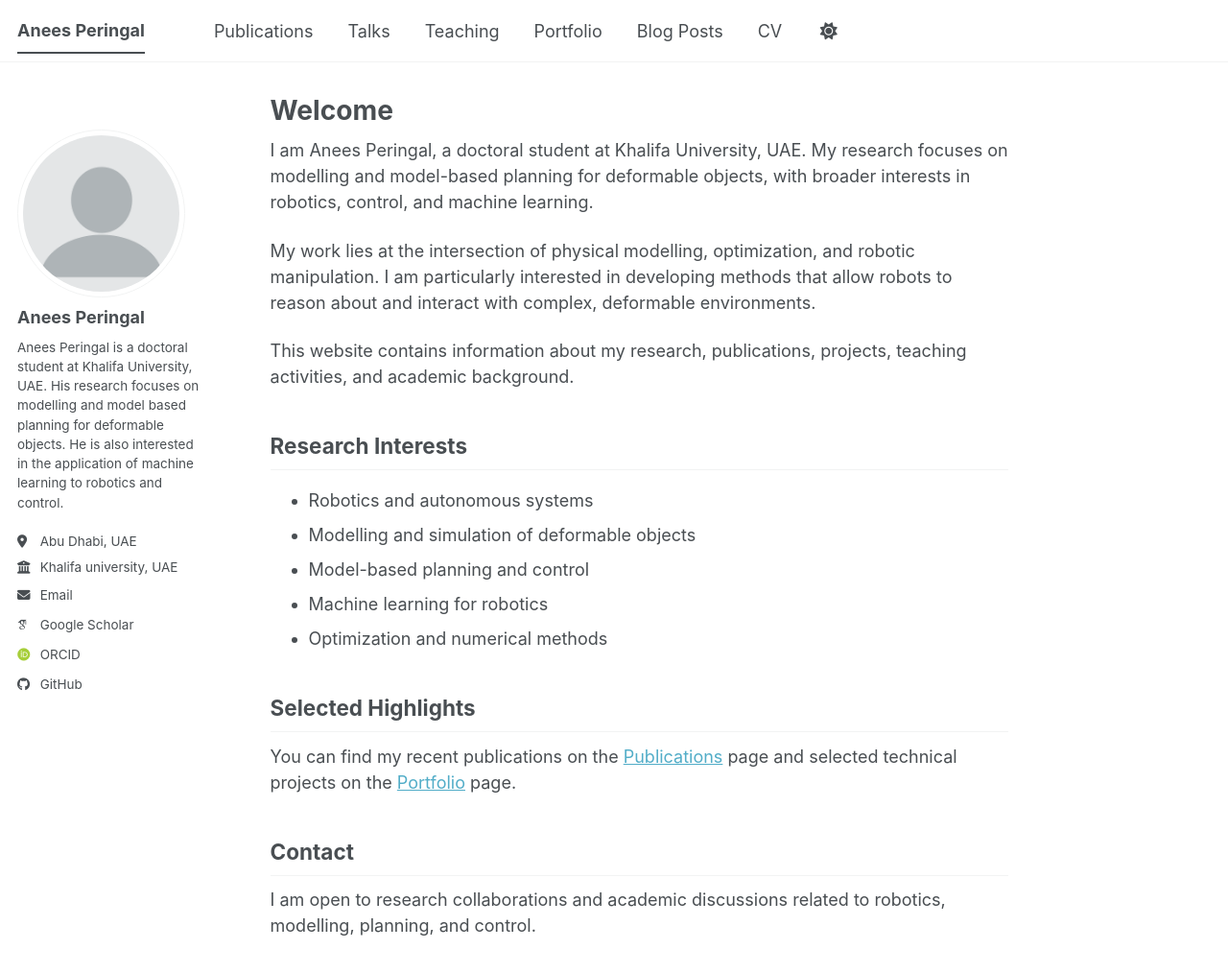
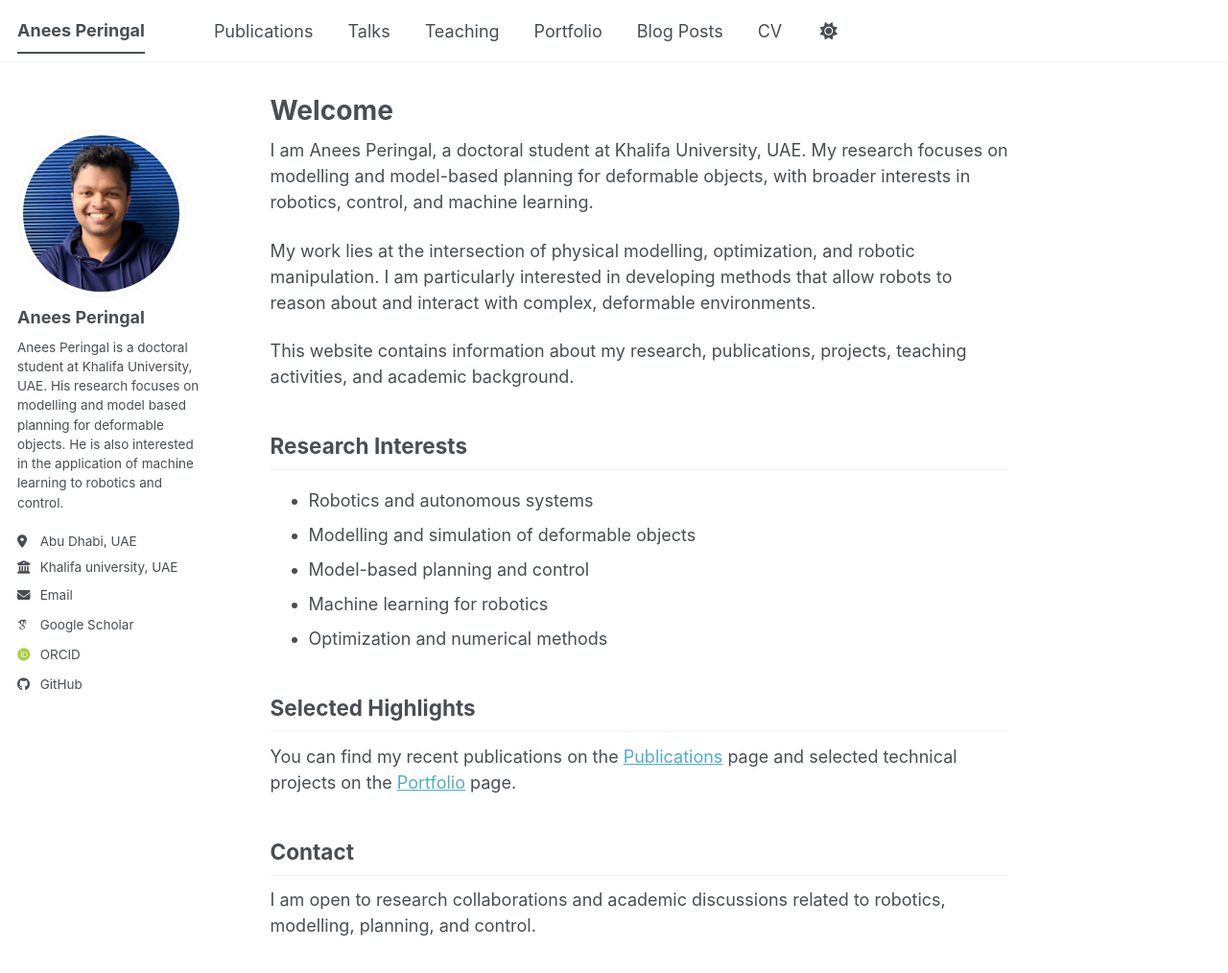
Before and after one commit to AneesPeringal/AneesPeringal.github.io, a Jekyll site: the page built from _pages/about.md, in a window 1280 px wide and 1029 px high. Shown: the top 1014 px of the window at 96% size. Built offline with Jekyll 4.4.1, drawn with Linux system fonts in a browser that asks for light colours; some web fonts are replaced; a script bundle is joined from its source files by our own code; library files that are not in the unit come from our copies.

Commit message:
added picture

```diff
--- a/_config.yml
+++ b/_config.yml
@@ -23,7 +23,7 @@ repository               : "AneesPeringal/AneesPeringal.github.io"
 #               Additional customization can be done by editing /_includes/author-profile.html
 author:
   # Biographic information
-  avatar           : "profile.png"
+  avatar           : "Casual_image.jpeg" # filename of avatar image placed in /images/ for author profile
   name             : "Anees Peringal"
   pronouns         : # example: "she/her"
   bio              : "Anees Peringal is a doctoral student at Khalifa University, UAE. His research focuses on modelling and model based planning for deformable objects. He is also interested in the application of machine learning to robotics and control."
```
Also changed, not shown: images/Casual_image.jpeg (added).
